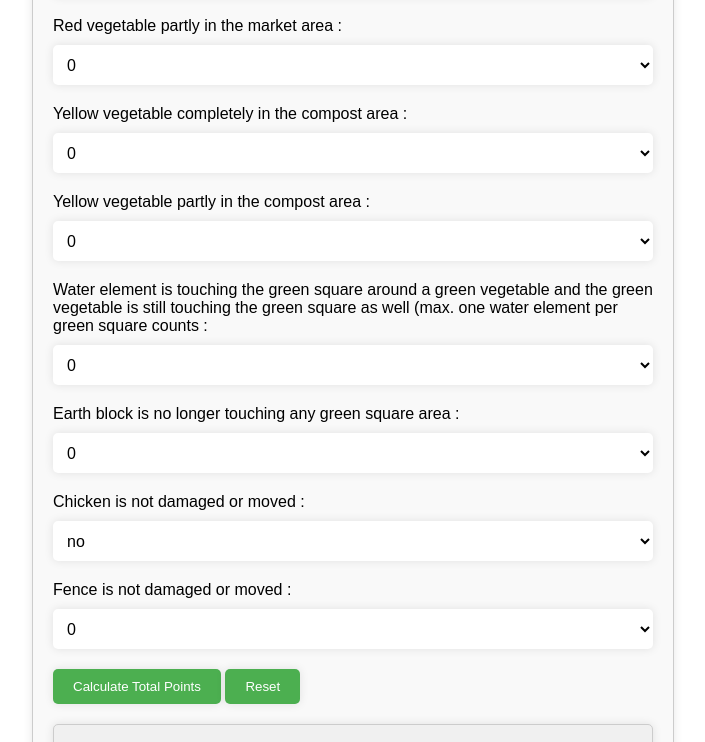
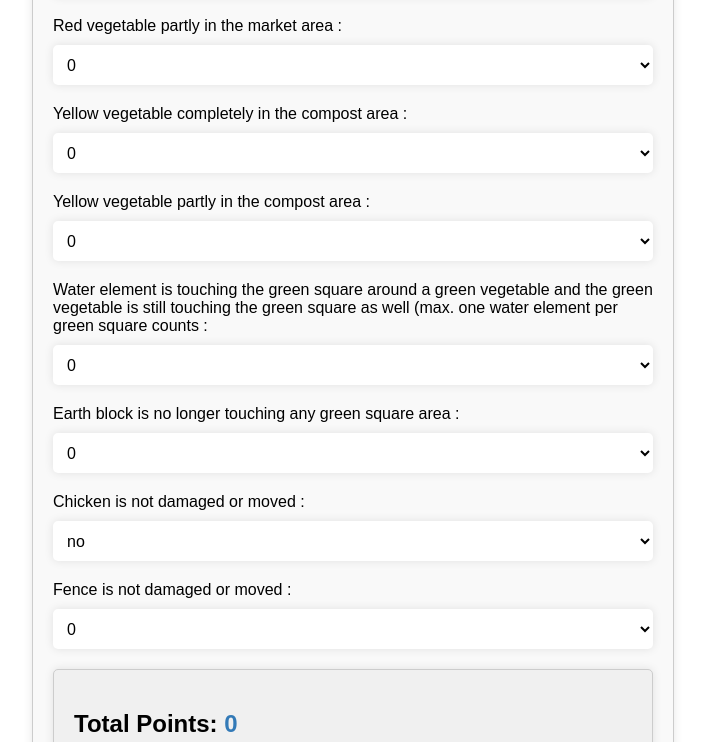
Before and after one commit to walidbnslimane/wro_robot_mission_elementry_2024, a plain HTML site: page index.html in a window 1280 px wide. Shown: the part 210-952 px from the top of the page, without its empty margins (287-992 px from the left). Drawn offline with Linux system fonts and the light colour scheme.

Commit message:
Update index.html

```diff
--- a/index.html
+++ b/index.html
@@ -9,7 +9,6 @@
 <body>
     <div class="container">
         <h1>Points Calculator</h1>
-        <form id="calculatorForm">
        <div class="form-group">
             <label for="redComplete">Red vegetable completely in market area :</label>
             <select id="redComplete">
@@ -85,8 +84,6 @@
                 <option value="4">4</option>
             </select>
         </div>
-            <button type="button" onclick="calculatePoints()">Calculate Total Points</button>
-            <button type="button" onclick="resetForm()">Reset</button>
     </form>
         <div id="result">
             <h2>Total Points: <span id="totalPoints">0</span> </h2>
```
Lines whose indentation alone changed are shown as unchanged.
